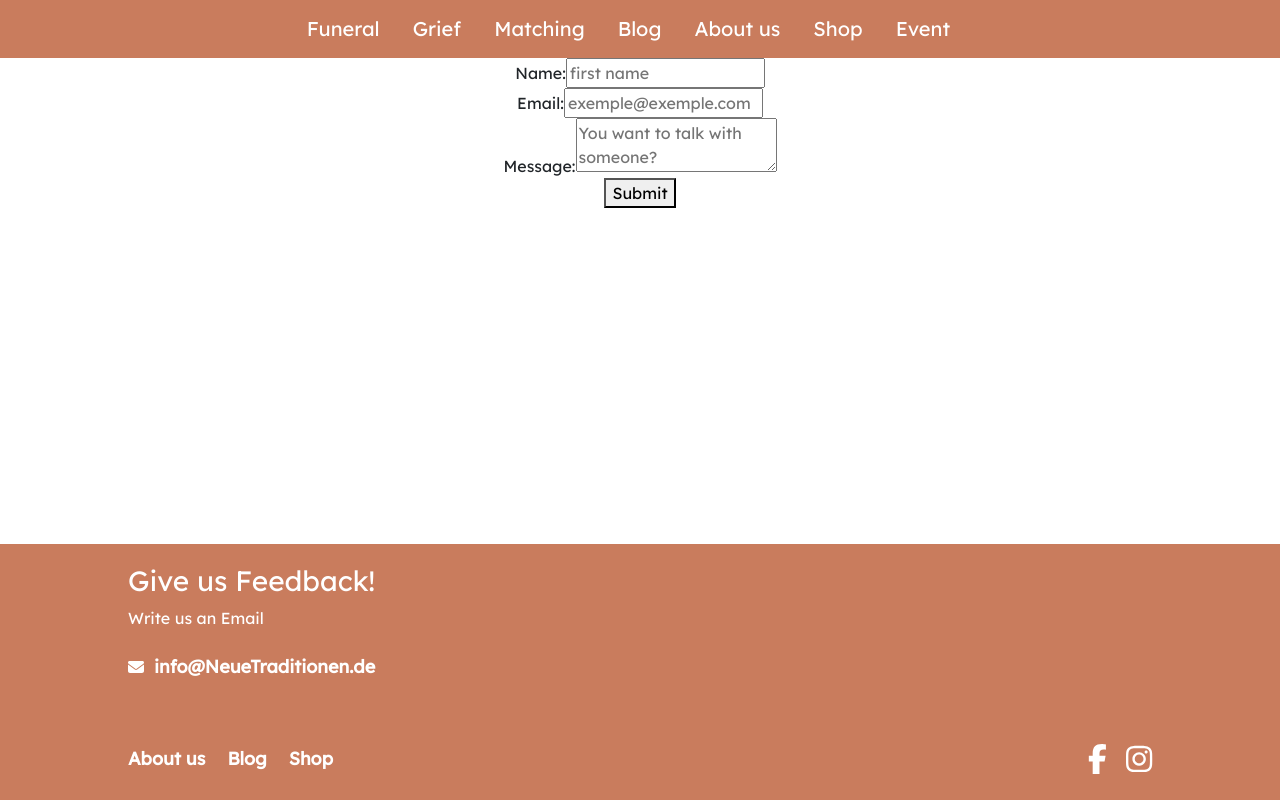
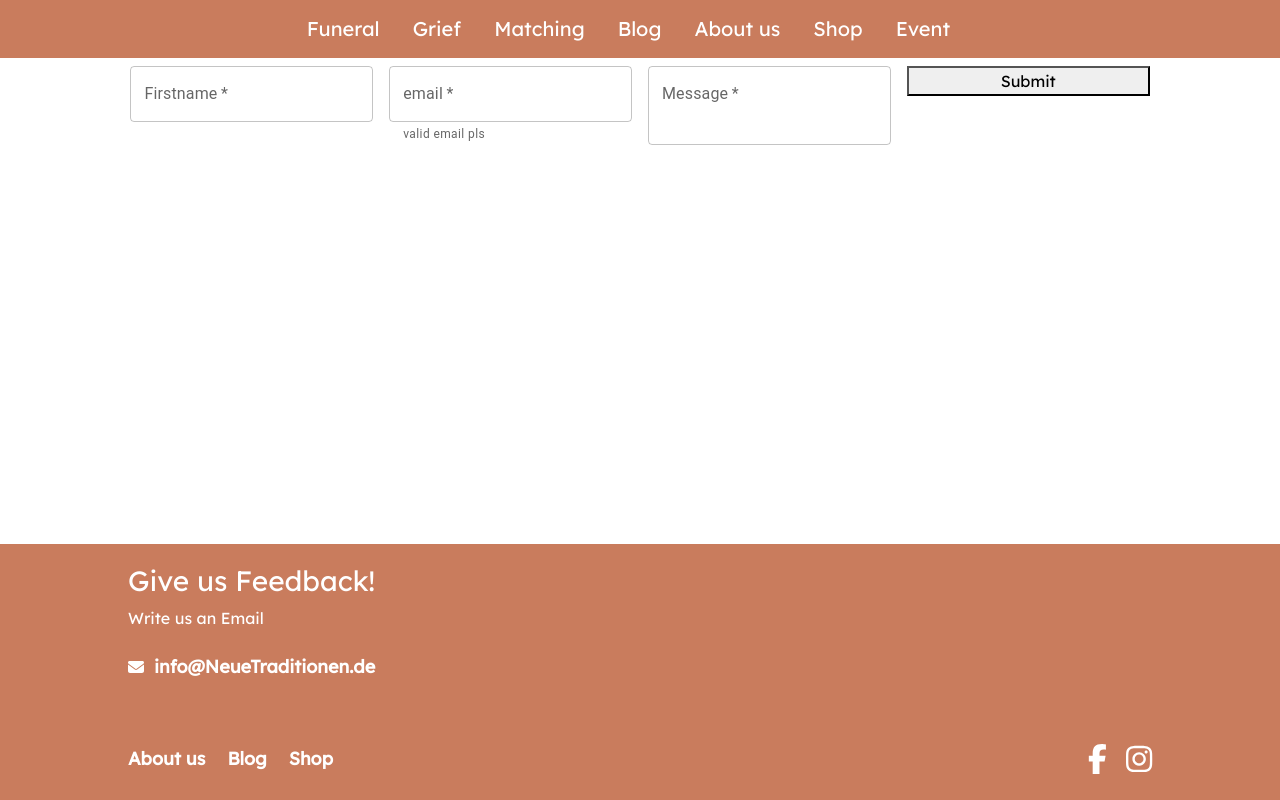
Before and after one commit to hoolby/Neue-Traditionen, a React (Vite) app in the folder frontend/: page /contactform in a window 1280 px wide. Built offline with nearby package versions, Linux system fonts and the light colour scheme.

Commit message:
added materialUI for contact form. FILE boxForm REPLACE ContactForm

```diff
--- a/frontend/src/App.jsx
+++ b/frontend/src/App.jsx
@@ -1,7 +1,7 @@
 /* eslint-disable import/no-unresolved */
 import BlogDetails from "@components/blogs/BlogDetails";
 import ContactAsked from "@components/ContactAsked";
-import ContactForm from "@components/ContactForm";
+import ContactForm from "@components/boxForm";
 import Footer from "@components/footer/Footer";
 import Navbar from "@components/nav/Navbar";
 import Providers from "@components/providers/Providers";
--- a/frontend/src/components/ContactForm.jsx
+++ b/frontend/src/components/ContactForm.jsx
@@ -23,10 +23,11 @@ function ContactForm() {
         setStatus("Submit");
         return reply.json();
       })
-      .then(alert("message sent"))
+      .then(alert("Thank you, message sended"))
       .then(navigate("/"));
   };
-  let navigate = useNavigate();
+
+  const navigate = useNavigate();
 
   return (
     <form onSubmit={handleSubmit}>
--- /dev/null
+++ b/frontend/src/components/boxForm.jsx
@@ -0,0 +1,84 @@
+import React, { useState } from "react";
+import { useNavigate } from "react-router-dom";
+import Box from "@mui/material/Box";
+import TextField from "@mui/material/TextField";
+
+function ContactForm() {
+  const [value, setValue] = useState("");
+  const [status, setStatus] = useState("Submit");
+
+  const navigate = useNavigate();
+
+  const handleChange = (event) => {
+    setValue(event.target.value);
+  };
+
+  const handleSubmit = (e) => {
+    e.preventDefault();
+    setStatus("Sending...");
+    const { name, email, message } = e.target.elements;
+    const details = {
+      name: name.value,
+      email: email.value,
+      message: message.value,
+    };
+    fetch("http://localhost:5000/contact", {
+      method: "POST",
+      headers: {
+        "Content-Type": "application/json;charset=utf-8",
+      },
+      body: JSON.stringify(details),
+    })
+      .then((reply) => {
+        setStatus("Submit");
+        return reply.json();
+      })
+      .then(alert("Thank you, message sended"))
+      .then(navigate("/"));
+  };
+
+  return (
+    <Box
+      component="form"
+      onSubmit={handleSubmit}
+      sx={{
+        "& > :not(style)": { m: 1, width: "25ch" },
+      }}
+      noValidate
+      autoComplete="off"
+    >
+      <TextField
+        id="name"
+        htmlFor="name"
+        label="Firstname"
+        variant="outlined"
+        required
+      />
+      <TextField
+        id="email"
+        htmlFor="email"
+        label="email"
+        variant="outlined"
+        type="email"
+        placeholder="exemple@exemple.com"
+        helperText="valid email pls"
+        required
+      />
+      <TextField
+        id="message"
+        htmlFor="message"
+        label="Message"
+        variant="outlined"
+        placeholder="You want to talk with someone?"
+        multiline
+        maxRows={5}
+        value={value}
+        onChange={handleChange}
+        required
+      />
+      <button type="submit">{status}</button>
+    </Box>
+  );
+}
+
+export default ContactForm;
```
